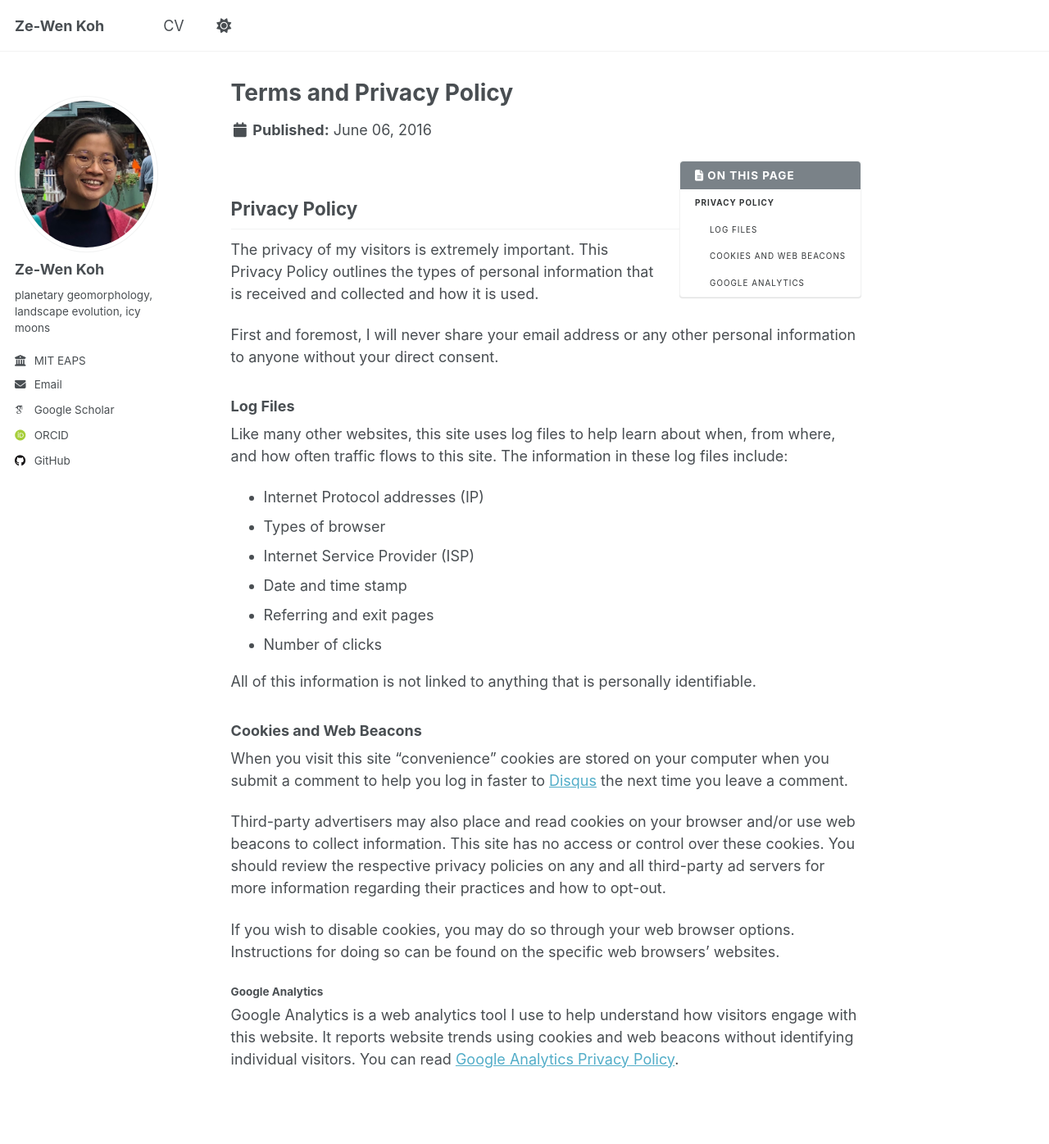
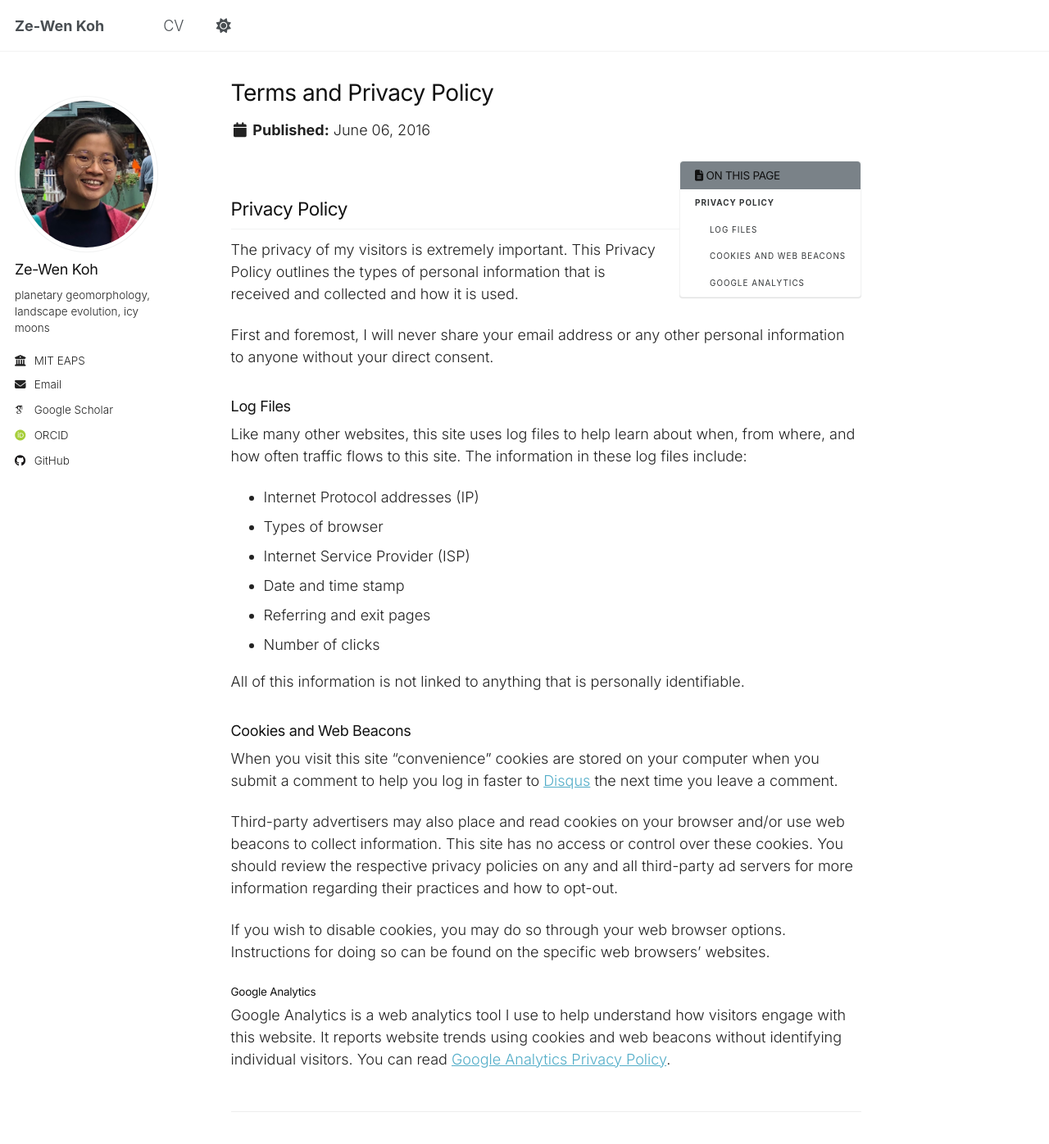
Before and after one commit to kohzewen/kohzewen.github.io, a Jekyll site: the page built from _pages/terms.md, in a window 1280 px wide and 1400 px high. Shown: the top 1396 px of the window at 82% size. Built offline with Jekyll 4.4.1, drawn with Linux system fonts in a browser that asks for light colours; some web fonts are replaced; some of the changed text lies outside the part shown.

Commit message:
experimenting with changing website font

```diff
--- a/assets/css/main.scss
+++ b/assets/css/main.scss
@@ -41,3 +41,34 @@
     "vendor/font-awesome/brands",
     "vendor/magnific-popup/magnific-popup"
 ;
+
+/* --- Custom Typography & Color Overrides --- */
+
+/* Import Inter (The best Helvetica alternative for web) */
+@import url('https://fonts.googleapis.com/css2?family=Inter:wght@300;400;700&display=swap');
+
+body {
+  font-family: "Inter", -apple-system, BlinkMacSystemFont, "Segoe UI", Roboto, Helvetica, Arial, sans-serif !important;
+  color: #222222 !important; /* A very dark grey, softer than pure black */
+  font-weight: 300 !important;
+  -webkit-font-smoothing: antialiased;
+}
+
+h1, h2, h3, h4 {
+  font-family: "Inter", sans-serif !important;
+  font-weight: 500 !important;
+  color: #111111 !important;
+  letter-spacing: -0.02em; /* Gives it that tight, modern look */
+}
+
+/* --- Remove the "Ugly" Footer elements --- */
+.page__footer-follow,
+.page__footer-copyright {
+  display: none !important;
+}
+
+/* Optional: Keep a very minimal copyright if you want */
+footer {
+  border-top: 1px solid #eee;
+  padding-top: 20px !important;
+}
```
Also changed, not shown: 1 other file.
